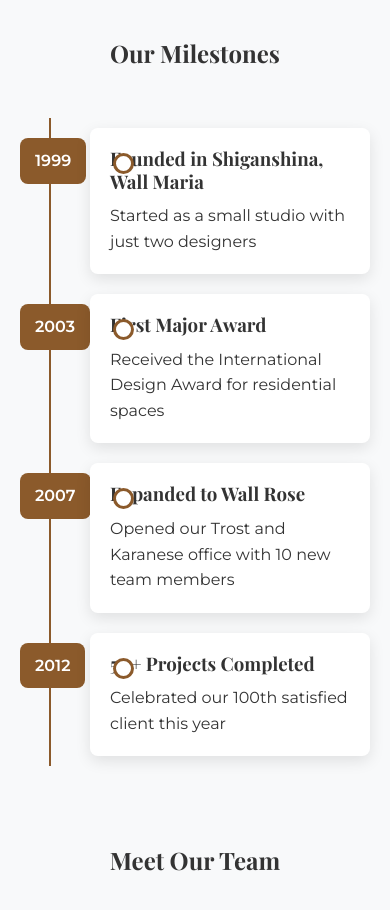
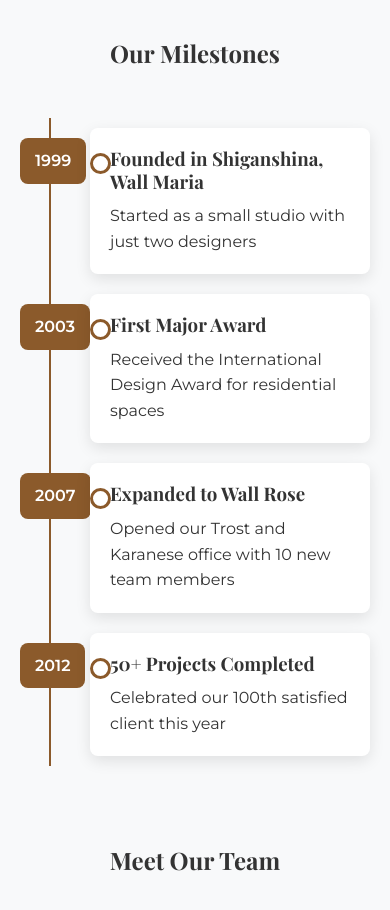
Before and after one commit to Mannan-Shaikh24/FirstProjectTEST, a plain HTML site: page index.html in a window 390 px wide. Shown: the part 2020-2930 px from the top of the page. Drawn offline with nearby package versions, Linux system fonts and the light colour scheme.

Commit message:
Update styles in style.css

```diff
--- a/style.css
+++ b/style.css
@@ -1248,9 +1248,9 @@
       right: auto !important;
     }
 
-    .timeline-item:nth-child(odd) .timeline-content::after,
-    .timeline-item:nth-child(even) .timeline-content::after {
-      left: 22.5px;
+    .timeline-item:nth-child(even) .timeline-content::after,
+    .timeline-item:nth-child(odd) .timeline-content::after {
+      left: 0.2px;
     }
   }
 
```
